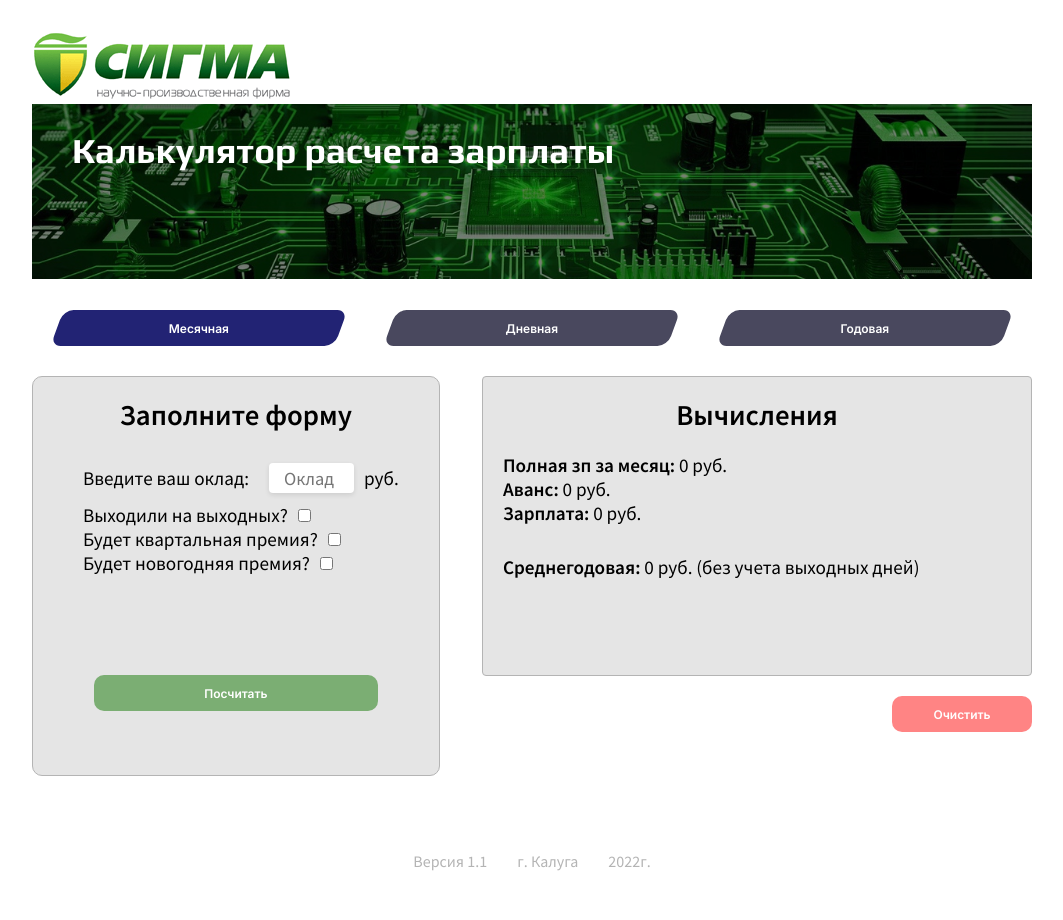
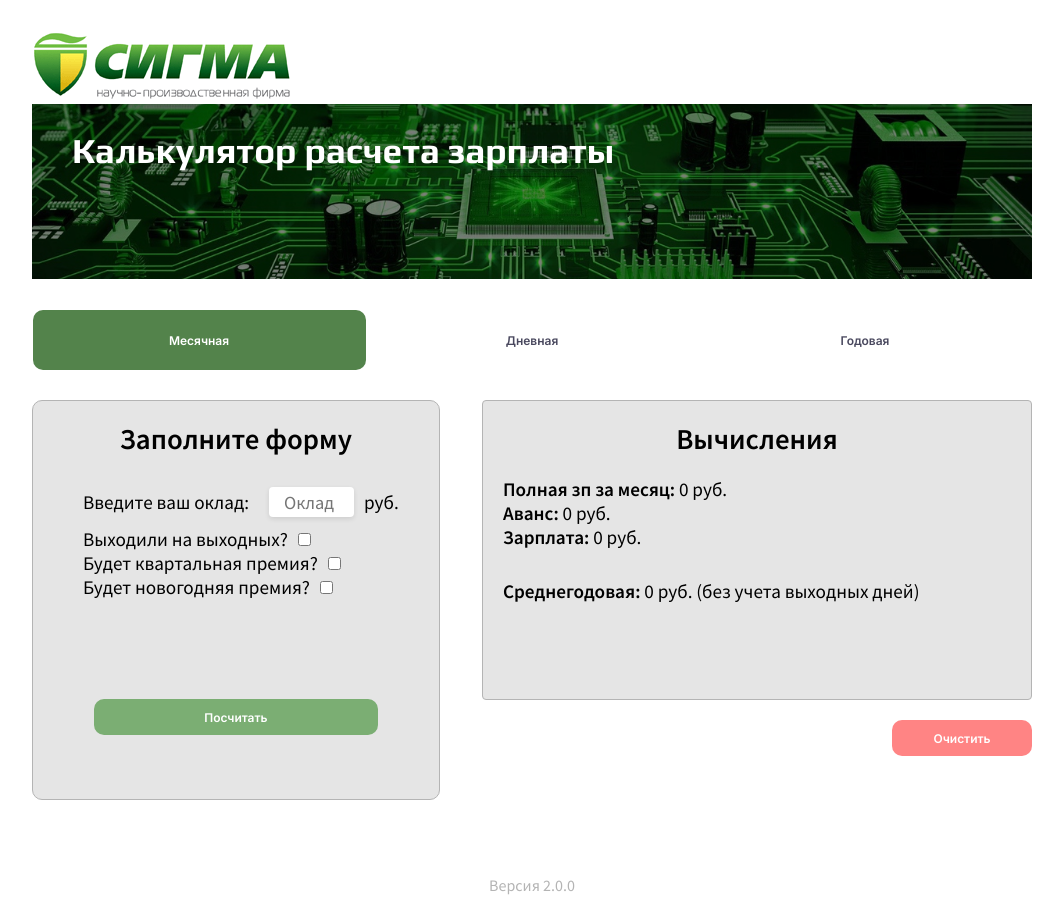
Before and after one commit to fundamentum71/sigma-salary, a React (Create React App) app: page / in a window 1280 px wide. Shown: the whole page, without its empty margins (108-1171 px from the left). Before the commit the page ends 896 px from the top, so only its background shows below. Built offline with nearby package versions, Linux system fonts and the light colour scheme.

Commit message:
сделал новые кнопки

```diff
--- a/src/components/app/App.tsx
+++ b/src/components/app/App.tsx
@@ -1,5 +1,5 @@
 import React from 'react';
-import { JsxElement } from 'typescript';
+
 import AddForm from '../addForm/AddForm';
 import Footer from '../footer/Footer';
 import Header from '../header/Header';
--- a/src/components/app/app.module.scss
+++ b/src/components/app/app.module.scss
@@ -3,8 +3,6 @@
 	max-width: 1040px;
 	margin: 10px auto 0px auto;
 	padding: 20px 20px 0 20px;
-
-	//background-color: $btn-disable-color;
 }
 
 .header {
@@ -12,31 +10,27 @@
 
 .nav {
 	display: flex;
-	justify-content: space-around;
+	justify-content: center;
 	margin-bottom: 30px;
 }
 
 .button {
-	background-color: rgba(73, 72, 94, 1);
-	color: #ffffff;
-	border-radius: 10px;
-	width: 284px;
-	height: 36px;
+	background-color: white;
+	color: $label-color;
+	border: none;
+	width: 33.3%;
+	height: 60px;
 	display: block;
-	transform: skewX(-20deg);
 	cursor: pointer;
-	border: none;
+
 	p {
 		font-family: 'inter';
 		font-size: 0.75rem;
-		transform: skewX(20deg);
 	}
 
 	&:hover {
-		background-color: rgba(73, 72, 94, 0.9);
-	}
-	&:active {
-		background-color: #222374;
+		border-radius: 10px;
+		border: solid 0.4px rgba(73, 72, 94, 0.2);
 	}
 	&:disabled {
 		background-color: $btn-disable-color;
@@ -49,19 +43,17 @@
 }
 
 .button_active {
-	background-color: #222374;
+	background-color: #53834b;
 	color: #ffffff;
 	border-radius: 10px;
-	width: 284px;
-	height: 36px;
+	width: 33.3%;
+	height: 60px;
 	display: block;
-	transform: skewX(-20deg);
 	cursor: pointer;
 	border: none;
 	p {
 		font-family: 'inter';
 		font-size: 0.75rem;
-		transform: skewX(20deg);
 	}
 }
 
--- a/src/components/footer/Footer.tsx
+++ b/src/components/footer/Footer.tsx
@@ -4,9 +4,9 @@ import styles from './footer.module.scss';
 const Footer: React.FC = () => {
 	return (
 		<div className={styles.wrapper}>
-			<div className={styles.items}>Версия 1.1</div>
-			<div className={styles.items}>г. Калуга</div>
-			<div className={styles.items}>2022г.</div>
+			<div className={styles.items}>Версия 2.0.0</div>
+			{/*<div className={styles.items}>г. Калуга</div>*/}
+			{/*<div className={styles.items}>2022г.</div>*/}
 		</div>
 	);
 };
```
